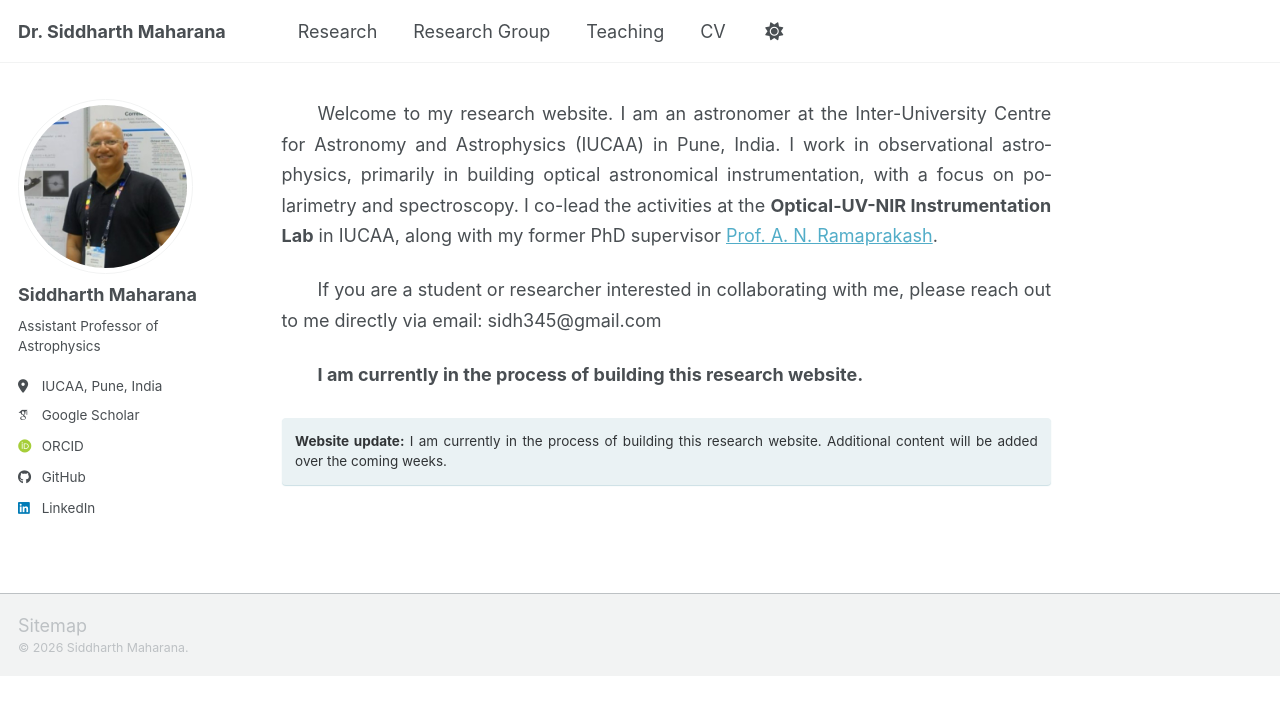
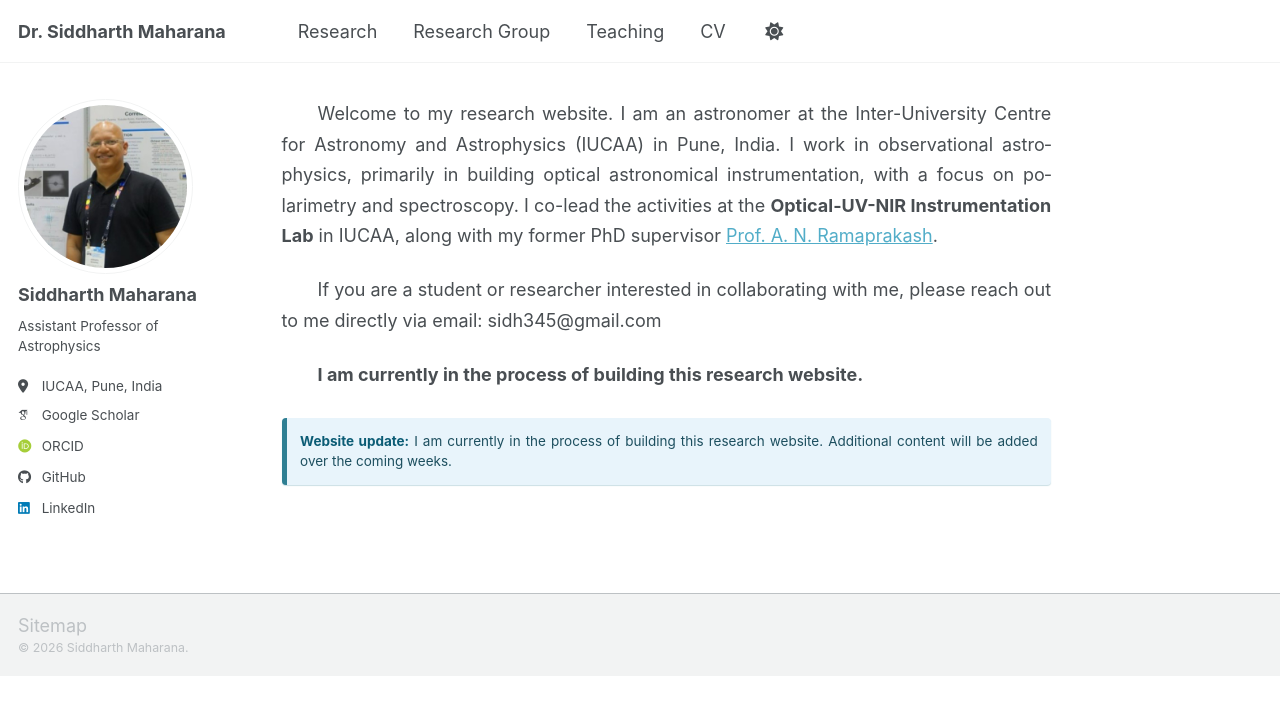
Before and after one commit to siddharth-maharana/siddharth-maharana.github.io, a Jekyll site: the page built from _pages/about.md, in a window 1280 px wide. Shown: the top 715 px of the page. Built offline with Jekyll 4.4.1, drawn with Linux system fonts in a browser that asks for light colours; some web fonts are replaced; a script bundle is joined from its source files by our own code; library files that are not in the unit come from our copies.

Commit message:
Update main.scss

```diff
--- a/assets/css/main.scss
+++ b/assets/css/main.scss
@@ -52,3 +52,12 @@
     line-height: 1.7;
     hyphens: auto;
 }
+.notice--info {
+    background-color: #e8f4fb;   /* light blue */
+    border-left: 5px solid #2f7f93;
+    color: #1d4f5f;
+}
+
+.notice--info strong {
+    color: #0b5c75;
+}
```
